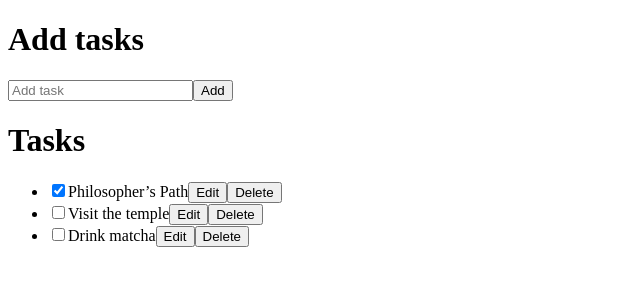
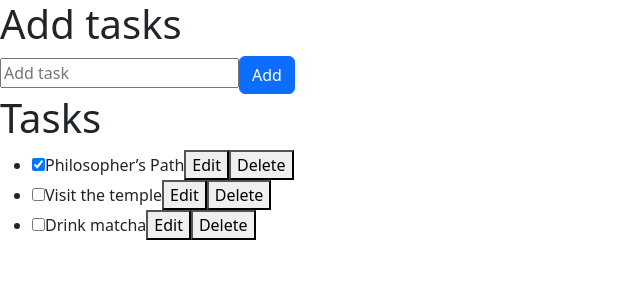
Before and after one commit to laguagu/SpringBoot-Todoapp, a React (Vite) app in the folder frontend/: page / in a window 1280 px wide. Shown: the top 300 px of the page, without its empty margins (0-640 px from the left). Built offline with nearby package versions, Linux system fonts and the light colour scheme.

Commit message:
Added bootsrap

```diff
--- a/frontend/package.json
+++ b/frontend/package.json
@@ -10,7 +10,9 @@
     "preview": "vite preview"
   },
   "dependencies": {
+    "bootstrap": "^5.3.2",
     "react": "^18.2.0",
+    "react-bootstrap": "^2.9.0",
     "react-dom": "^18.2.0"
   },
   "devDependencies": {
--- a/frontend/src/App.jsx
+++ b/frontend/src/App.jsx
@@ -2,6 +2,7 @@ import AddTask from "./Components/AddTask";
 import TaskList from "./Components/TaskList";
 import { useReducer } from "react";
 import taskReducer, {initialTasks} from "./redurecs/tasksReducer";
+import 'bootstrap/dist/css/bootstrap.min.css';
 
 export default function TaskApp() {
   const [tasks, dispatch] = useReducer(taskReducer, initialTasks);
--- a/frontend/src/Components/AddTask.jsx
+++ b/frontend/src/Components/AddTask.jsx
@@ -1,4 +1,5 @@
 import { useState } from "react";
+import Button from 'react-bootstrap/Button';
 
 export default function AddTask({ dispatch }) {
   const [text, setText] = useState("");
@@ -19,14 +20,15 @@ export default function AddTask({ dispatch }) {
         value={text}
         onChange={(e) => setText(e.target.value)}
       />
-      <button
+      <Button
         onClick={() => {
           setText("");
           handleAddTask(text);
         }}
       >
         Add
-      </button>
+      </Button>
+
     </>
   );
 }
```
Also changed, not shown: 1 other file (tests, documents, lock files or other folders).
